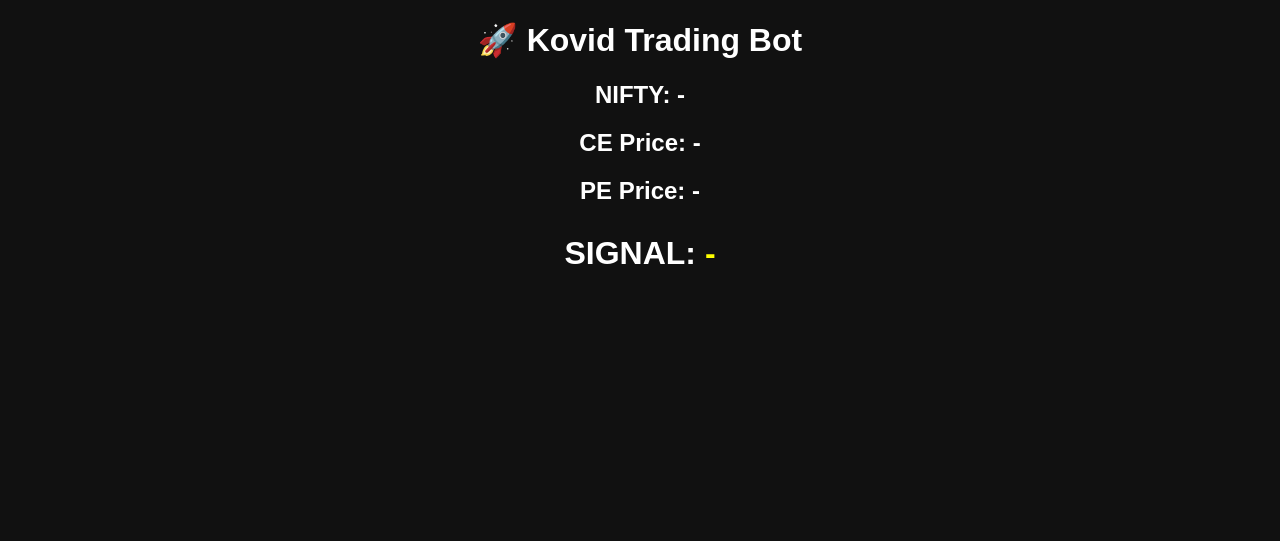
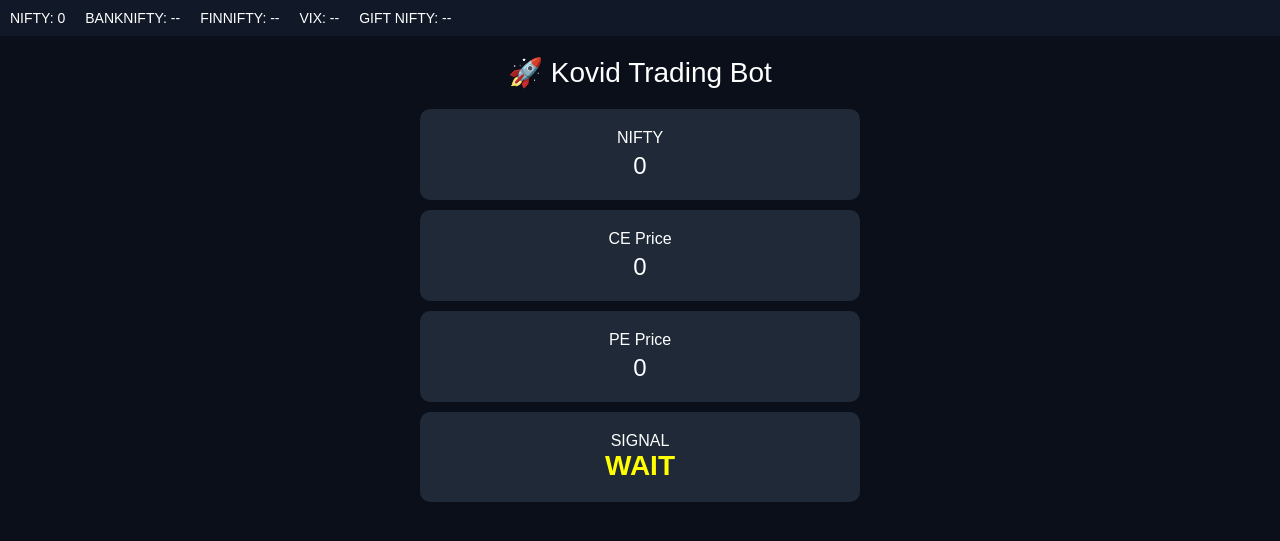
Before and after one commit to dineshkbhola/kovid-trading-bot, a Flask app: page / in a window 1280 px wide. Shown: the top 541 px of the page. Run offline with Flask 3, Linux system fonts and the light colour scheme.

Commit message:
pro dashboard UI upgrade

```diff
--- a/dashboard/live_data.json
+++ b/dashboard/live_data.json
@@ -1,7 +1,7 @@
 {
-    "nifty": 24974,
+    "nifty": 25066,
     "atm": 25000,
     "ce": 91,
-    "pe": 107,
+    "pe": 118,
     "signal": "WAIT"
 }
--- a/dashboard/templates/index.html
+++ b/dashboard/templates/index.html
@@ -1,37 +1,145 @@
 <!DOCTYPE html>
 <html>
 <head>
-    <title>KovidTradingBot Dashboard</title>
-    <script>
-        async function fetchData() {
-            try {
-                const res = await fetch("/data");
-                const data = await res.json();
+    <title>Kovid Trading Bot</title>
+    <meta name="viewport" content="width=device-width, initial-scale=1.0">
 
-                document.getElementById("nifty").innerText = data.nifty || "-";
-                document.getElementById("ce").innerText = data.ce || "-";
-                document.getElementById("pe").innerText = data.pe || "-";
-                document.getElementById("signal").innerText = data.signal || "-";
-            } catch (e) {
-                console.log("Error fetching data", e);
-            }
+    <style>
+        body {
+            margin: 0;
+            font-family: Arial;
+            background: #0b0f19;
+            color: white;
         }
 
-        setInterval(fetchData, 2000);
-    </script>
+        /* TOP RIBBON */
+        .ribbon {
+            display: flex;
+            overflow-x: auto;
+            background: #111827;
+            padding: 10px;
+        }
+
+        .ribbon-item {
+            margin-right: 20px;
+            font-size: 14px;
+        }
+
+        /* MAIN CONTAINER */
+        .container {
+            padding: 20px;
+            text-align: center;
+        }
+
+        .title {
+            font-size: 28px;
+            margin-bottom: 20px;
+        }
+
+        /* CARDS */
+        .card {
+            background: #1f2937;
+            margin: 10px auto;
+            padding: 20px;
+            border-radius: 10px;
+            width: 90%;
+            max-width: 400px;
+        }
+
+        .value {
+            font-size: 24px;
+            margin-top: 5px;
+        }
+
+        .signal {
+            font-size: 28px;
+            font-weight: bold;
+        }
+
+        .buy {
+            color: #00ff9f;
+        }
+
+        .sell {
+            color: #ff4d4d;
+        }
+
+        .wait {
+            color: yellow;
+        }
+
+    </style>
 </head>
 
-<body style="font-family: Arial; background: #111; color: white; text-align:center;">
+<body>
 
-    <h1>🚀 Kovid Trading Bot</h1>
+    <!-- TOP RIBBON -->
+    <div class="ribbon">
+        <div class="ribbon-item">NIFTY: <span id="nifty_ribbon">--</span></div>
+        <div class="ribbon-item">BANKNIFTY: --</div>
+        <div class="ribbon-item">FINNIFTY: --</div>
+        <div class="ribbon-item">VIX: --</div>
+        <div class="ribbon-item">GIFT NIFTY: --</div>
+    </div>
 
-    <h2>NIFTY: <span id="nifty">-</span></h2>
-    <h2>CE Price: <span id="ce">-</span></h2>
-    <h2>PE Price: <span id="pe">-</span></h2>
+    <div class="container">
 
-    <h1 style="margin-top:30px;">
-        SIGNAL: <span id="signal" style="color:yellow;">-</span>
-    </h1>
+        <div class="title">🚀 Kovid Trading Bot</div>
+
+        <div class="card">
+            NIFTY
+            <div id="nifty" class="value">--</div>
+        </div>
+
+        <div class="card">
+            CE Price
+            <div id="ce" class="value">--</div>
+        </div>
+
+        <div class="card">
+            PE Price
+            <div id="pe" class="value">--</div>
+        </div>
+
+        <div class="card">
+            SIGNAL
+            <div id="signal" class="signal wait">WAIT</div>
+        </div>
+
+    </div>
+
+<script>
+function updateData() {
+    fetch('/data')
+        .then(res => res.json())
+        .then(data => {
+
+            document.getElementById('nifty').innerText = data.nifty;
+            document.getElementById('ce').innerText = data.ce;
+            document.getElementById('pe').innerText = data.pe;
+            document.getElementById('nifty_ribbon').innerText = data.nifty;
+
+            let signal = data.signal;
+            let el = document.getElementById('signal');
+
+            el.innerText = signal;
+
+            el.className = "signal";
+
+            if(signal.includes("BUY")) {
+                el.classList.add("buy");
+            } else if(signal.includes("SELL")) {
+                el.classList.add("sell");
+            } else {
+                el.classList.add("wait");
+            }
+
+        });
+}
+
+setInterval(updateData, 2000);
+updateData();
+</script>
 
 </body>
 </html>
```
